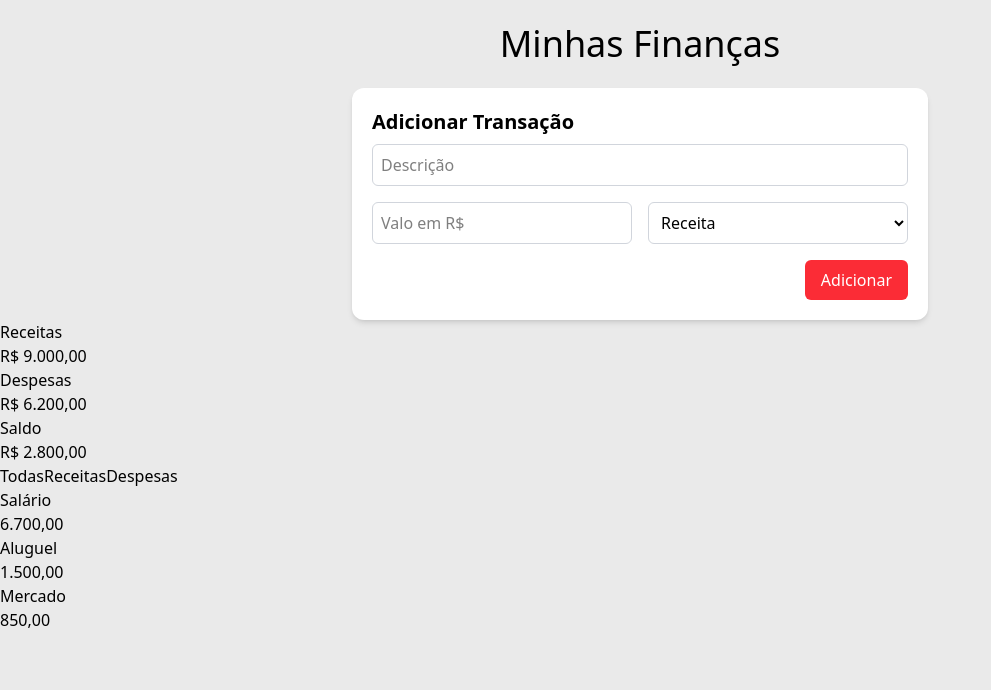
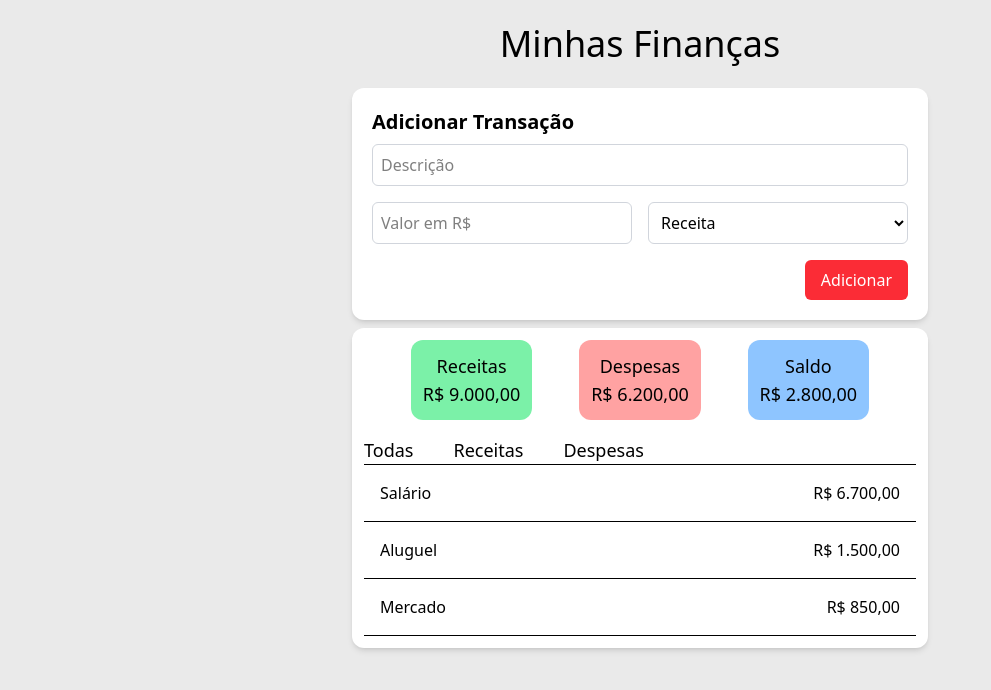
Before and after one commit to guilhermegiovani/react, a React (Vite) app in the folder projetosPraticos/gerenciador_financas/: page / in a window 1280 px wide. Shown: the top 690 px of the page, without its empty margins (0-991 px from the left). Built offline with nearby package versions, Linux system fonts and the light colour scheme.

Commit message:
Gerenciador de Finanças

```diff
--- a/projetosPraticos/gerenciador_financas/src/components/AddTransaction/AddTransaction.jsx
+++ b/projetosPraticos/gerenciador_financas/src/components/AddTransaction/AddTransaction.jsx
@@ -36,7 +36,7 @@ function AddTransaction() {
                 <div className={clsx("flex", "gap-4")}>
                     <Input
                         type="number"
-                        placeholder="Valo em R$"
+                        placeholder="Valor em R$"
                         step="0.01"
                         className={clsx(
                             "w-1/2",
--- a/projetosPraticos/gerenciador_financas/src/components/DisplayTransactions/DisplayTransactions.jsx
+++ b/projetosPraticos/gerenciador_financas/src/components/DisplayTransactions/DisplayTransactions.jsx
@@ -7,27 +7,60 @@ function DisplayTransactions() {
     const valueTransaction = ["6.700,00", "1.500,00", "850,00",]
 
     return (
-        <section>
+        <section
+            className={clsx(
+                "bg-white",
+                "p-3",
+                "rounded-xl",
+                "shadow-md",
+                "max-w-xl",
+                "mx-auto",
+                "mt-2"
+            )}
+        >
 
-            <div>
-                <div>
+            <div
+                className={clsx(
+                    "flex justify-evenly text-center text-lg mb-4"
+                )}
+            >
+                <div
+                    className={clsx(
+                        "bg-green-300",
+                        "p-3",
+                        "rounded-xl",
+                        "text-lg"
+                    )}
+                >
                     <p>Receitas</p>
                     <p>R$ 9.000,00</p>
                 </div>
 
-                <div>
+                <div
+                    className={clsx(
+                        "bg-red-300",
+                        "p-3",
+                        "rounded-xl"
+                    )}
+                >
                     <p>Despesas</p>
                     <p>R$ 6.200,00</p>
                 </div>
 
-                <div>
+                <div
+                    className={clsx(
+                        "bg-blue-300",
+                        "p-3",
+                        "rounded-xl"
+                    )}
+                >
                     <p>Saldo</p>
                     <p>R$ 2.800,00</p>
                 </div>
             </div>
 
             <div>
-                <nav>
+                <nav className="flex gap-10 text-lg border-b">
                     <Button text="Todas" />
 
                     <Button text="Receitas" />
@@ -36,9 +69,9 @@ function DisplayTransactions() {
                 </nav>
 
                 {nameTransaction.map((name, index) => (
-                    <div>
+                    <div className="border-b p-4 flex justify-between">
                         <p>{name}</p>
-                        <p>{valueTransaction[index]}</p>
+                        <p>R$ {valueTransaction[index]}</p>
                     </div>
                 ))
 
```
